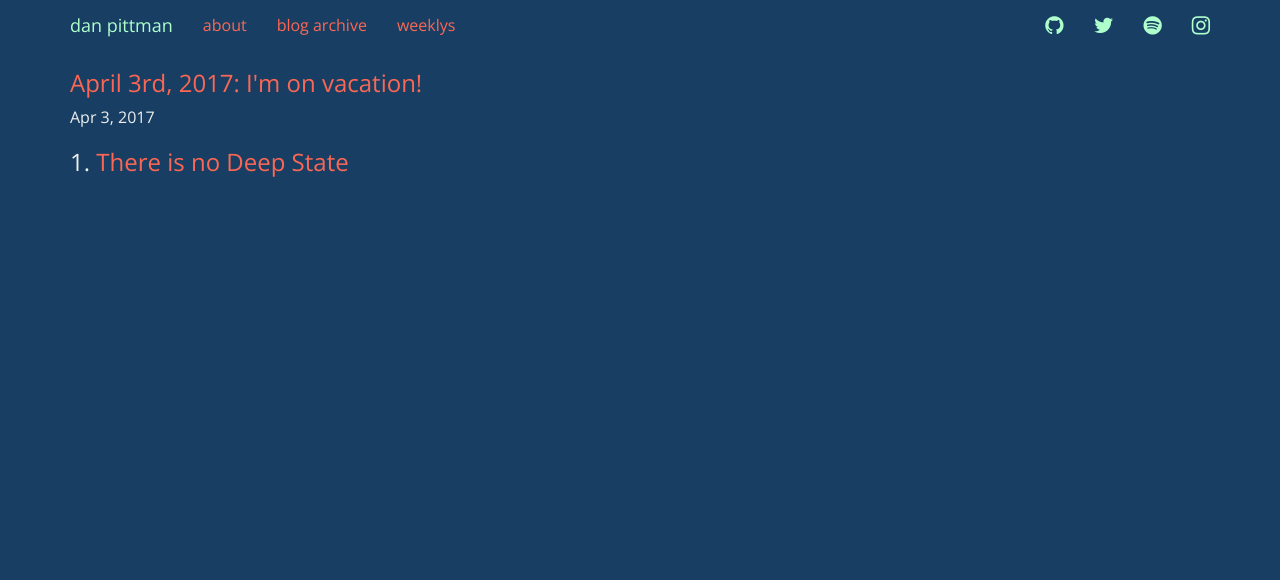
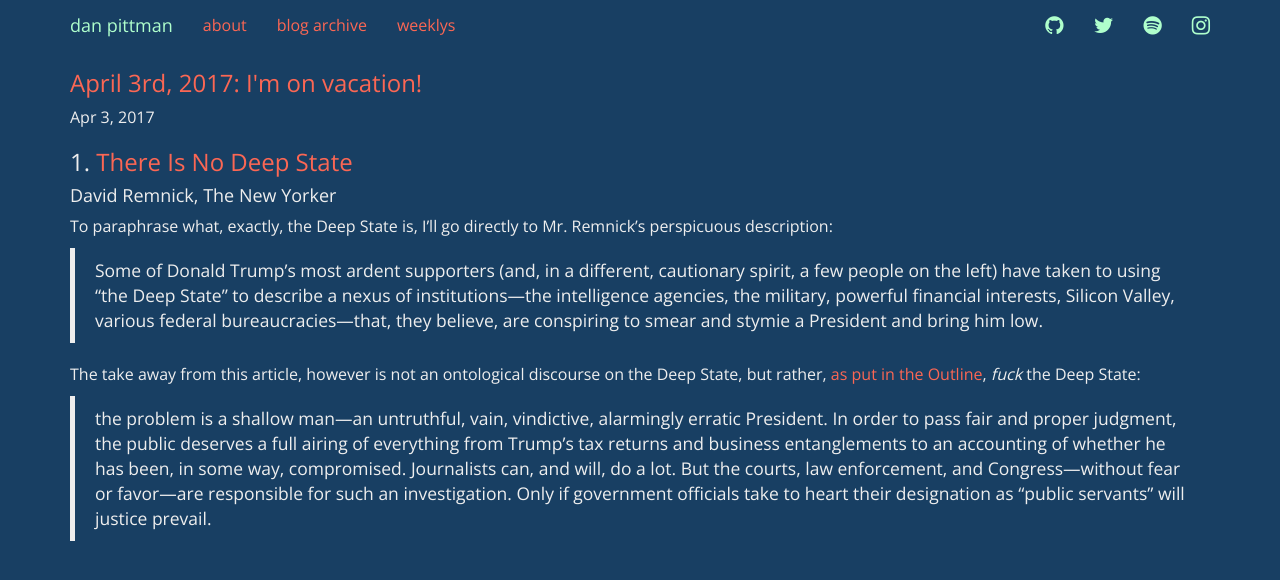
Before and after one commit to pittma/dpitt.me, a Jekyll site: the page built from weeklys/_posts/2017-04-03-apr-3-2017.md, in a window 1280 px wide. Shown: the top 580 px of the page. Built offline with Jekyll 4.4.1, drawn with Linux system fonts in a browser that asks for light colours.

Commit message:
Adds deep state link to apr 3rd weekly

```diff
--- a/weeklys/_posts/2017-04-03-apr-3-2017.md
+++ b/weeklys/_posts/2017-04-03-apr-3-2017.md
@@ -6,4 +6,13 @@ links:
   - title: There Is No Deep State
 ---
 
-### 1. [There is no Deep State](http://www.newyorker.com/magazine/2017/03/20/there-is-no-deep-state)
+### 1. [There Is No Deep State](http://www.newyorker.com/magazine/2017/03/20/there-is-no-deep-state)
+#### David Remnick, The New Yorker
+
+To paraphrase what, exactly, the Deep State is, I'll go directly to Mr. Remnick's perspicuous description:
+
+> Some of Donald Trump’s most ardent supporters (and, in a different, cautionary spirit, a few people on the left) have taken to using “the Deep State” to describe a nexus of institutions—the intelligence agencies, the military, powerful financial interests, Silicon Valley, various federal bureaucracies—that, they believe, are conspiring to smear and stymie a President and bring him low.
+
+The take away from this article, however is not an ontological discourse on the Deep State, but rather, [as put in the Outline](https://theoutline.com/post/1095/fuck-the-deep-state-trump-is-the-risk), _fuck_ the Deep State:
+
+> the problem is a shallow man—an untruthful, vain, vindictive, alarmingly erratic President. In order to pass fair and proper judgment, the public deserves a full airing of everything from Trump’s tax returns and business entanglements to an accounting of whether he has been, in some way, compromised. Journalists can, and will, do a lot. But the courts, law enforcement, and Congress—without fear or favor—are responsible for such an investigation. Only if government officials take to heart their designation as “public servants” will justice prevail.
```
